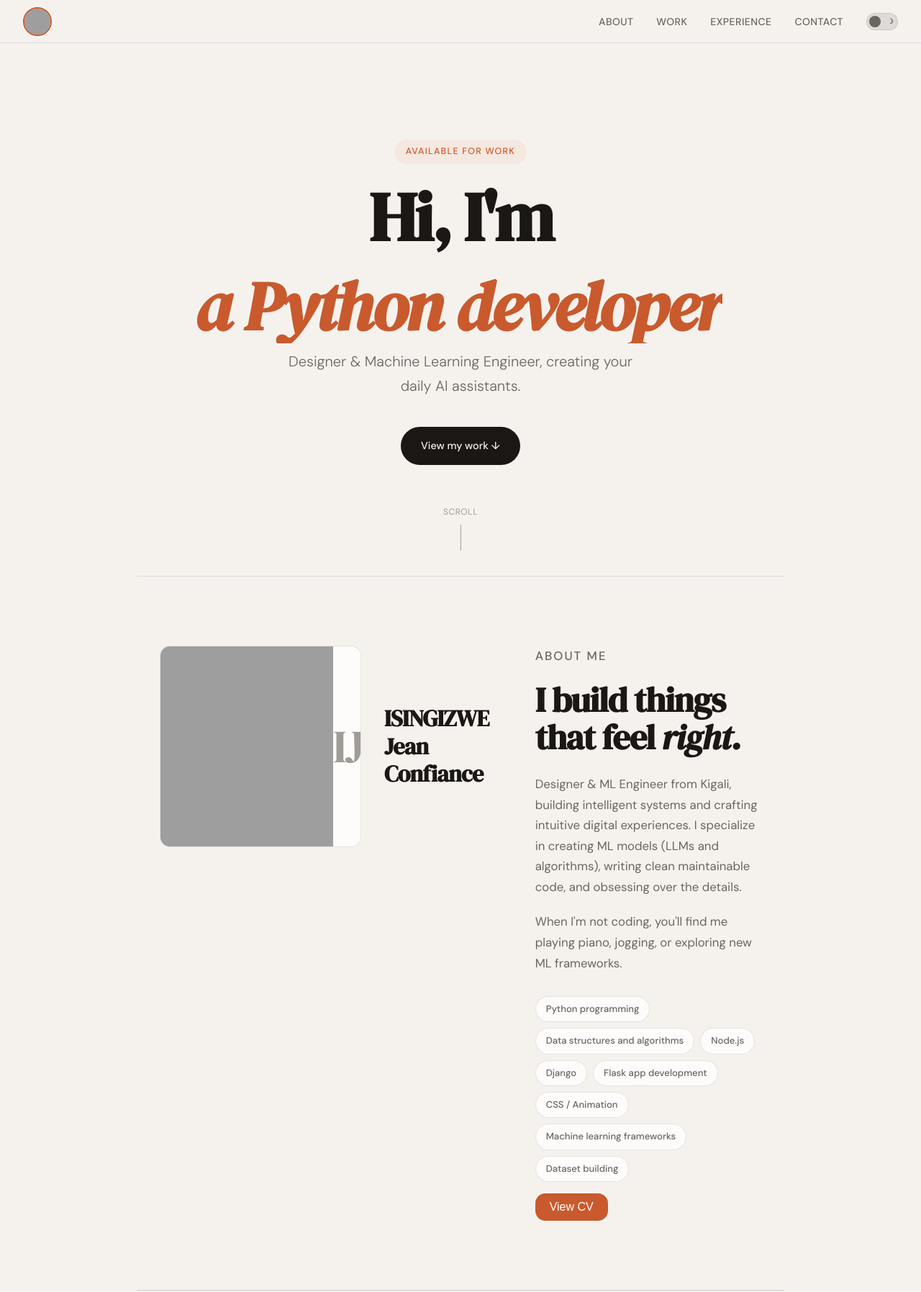
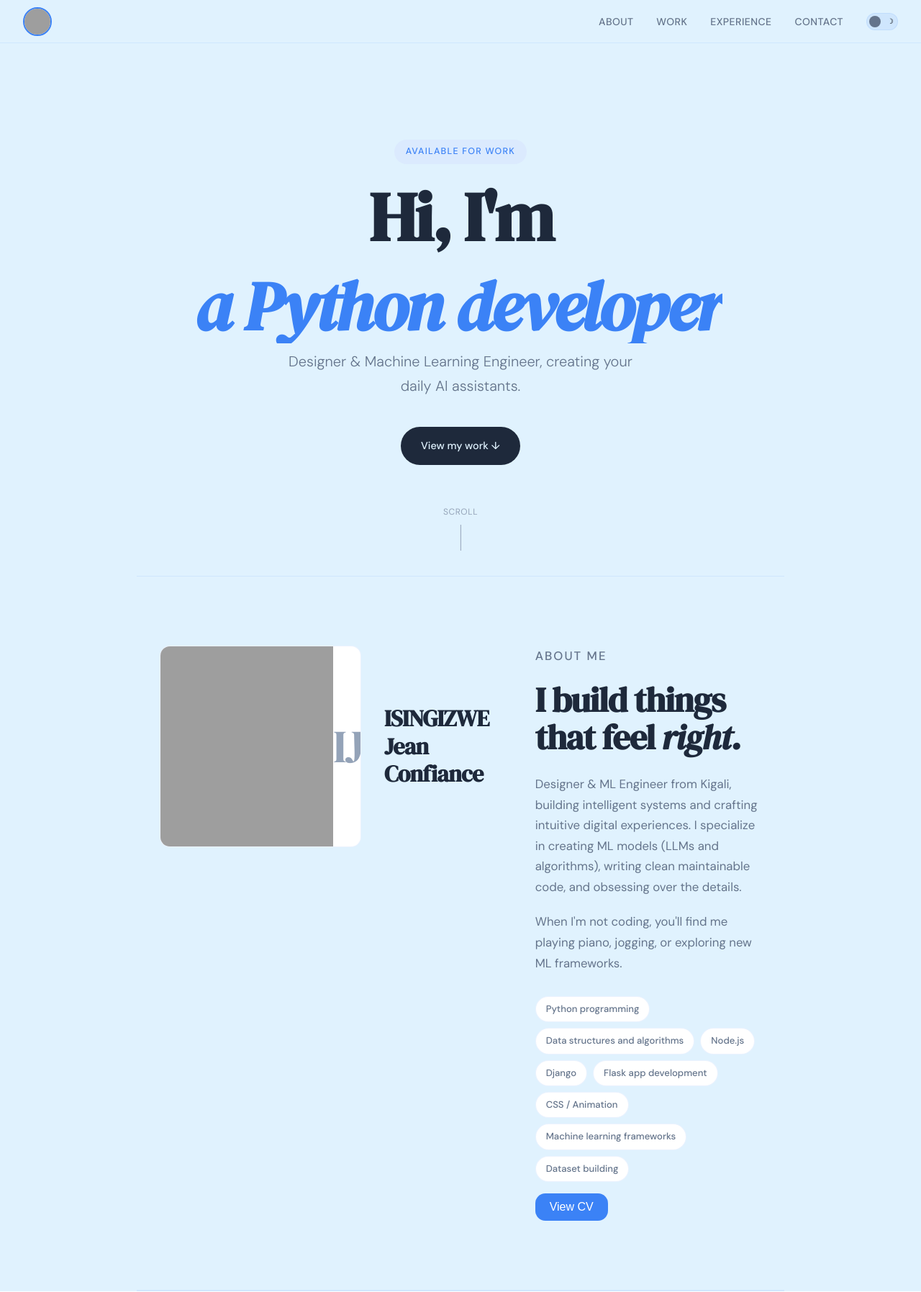
Before and after one commit to Confy-Code/Confy_portfolio, a Flask app: page / in a window 1280 px wide. Shown: the top 1795 px of the page at 72% size. Run offline with Flask 3, Linux system fonts and the light colour scheme; grey boxes are pictures that could not be loaded.

Commit message:
Updated the front end

```diff
--- a/scripts/app.py
+++ b/scripts/app.py
@@ -13,13 +13,15 @@ def index():
 def static_files(path):
     return send_from_directory('../scripts', path)
 
-@app.route('/Jean Confiance_Photo.jpeg')
-def profile_photo():
-    return send_from_directory('..', 'Jean Confiance_Photo.jpeg')
-
-@app.route('/Resume.pdf')
-def resume():
-    return send_from_directory('..', 'Resume.pdf')
+@app.route('/<filename>')
+def root_files(filename):
+    # Serve files from root directory
+    allowed_files = ['jean_confiance_photo.jpeg', 'Resume.pdf']
+    if filename in allowed_files:
+        return send_from_directory('..', filename)
+    # Return 404 for other files
+    from flask import abort
+    abort(404)
 
 if __name__ == '__main__':
     app.run(debug=True)
--- a/scripts/style.css
+++ b/scripts/style.css
@@ -6,15 +6,15 @@
 
 /* ── LIGHT THEME (default) ── */
 :root {
-  --bg:           #F5F2EE;
-  --surface:      #FDFCFA;
-  --ink:          #1A1714;
-  --ink-muted:    #6B6560;
-  --ink-faint:    #A09C97;
-  --accent:       #C85A2E;
-  --accent-light: #F5E8E0;
-  --border:       rgba(26,23,20,0.10);
-  --nav-bg:       rgba(245,242,238,0.88);
+  --bg:           #E0F2FE;
+  --surface:      #FFFFFF;
+  --ink:          #1E293B;
+  --ink-muted:    #64748B;
+  --ink-faint:    #94A3B8;
+  --accent:       #3B82F6;
+  --accent-light: #DBEAFE;
+  --border:       rgba(59,130,246,0.10);
+  --nav-bg:       rgba(224,242,254,0.95);
   --serif:        'DM Serif Display', Georgia, serif;
   --sans:         'DM Sans', system-ui, sans-serif;
   --radius:       14px;
--- a/templates/index.html
+++ b/templates/index.html
@@ -16,7 +16,7 @@
   ══════════════════════════════════════ -->
   <nav>
     <a class="nav-logo" href="#hero">
-      <img src="/Jean Confiance_Photo.jpeg" alt="Profile" class="nav-profile-img">
+      <img src="/jean_confiance_photo.jpeg" alt="Profile" class="nav-profile-img">
     </a>
 
     <div class="nav-right">
@@ -73,7 +73,7 @@
       <div class="about-avatar">
         <div class="about-avatar-header">
           <div class="avatar-placeholder">
-            <img src="/Jean Confiance_Photo.jpeg" alt="ISINGIZWE Jean Confiance" style="width:100%;height:100%;object-fit:cover;">
+            <img src="/jean_confiance_photo.jpeg" alt="ISINGIZWE Jean Confiance" style="width:100%;height:100%;object-fit:cover;">
             <span class="avatar-initials">IJC</span>
           </div>
           <div class="avatar-name">
@@ -112,7 +112,11 @@
       <p class="section-label">Curriculum Vitae</p>
       <h2 class="section-title">My Professional Background</h2>
       <div class="cv-content">
-        <iframe src="/Resume.pdf" width="100%" height="600px" style="border: none;"></iframe>
+        <div class="cv-container">
+          <iframe src="/Resume.pdf" width="100%" height="600px" style="border: none;" type="application/pdf">
+            <p>Your browser doesn't support iframes. <a href="/Resume.pdf" target="_blank">Click here to view the PDF</a></p>
+          </iframe>
+        </div>
       </div>
     </div>
   </section>
```
Also changed, not shown: other parts of scripts/style.css (+19 -11 lines), 1 other file.
